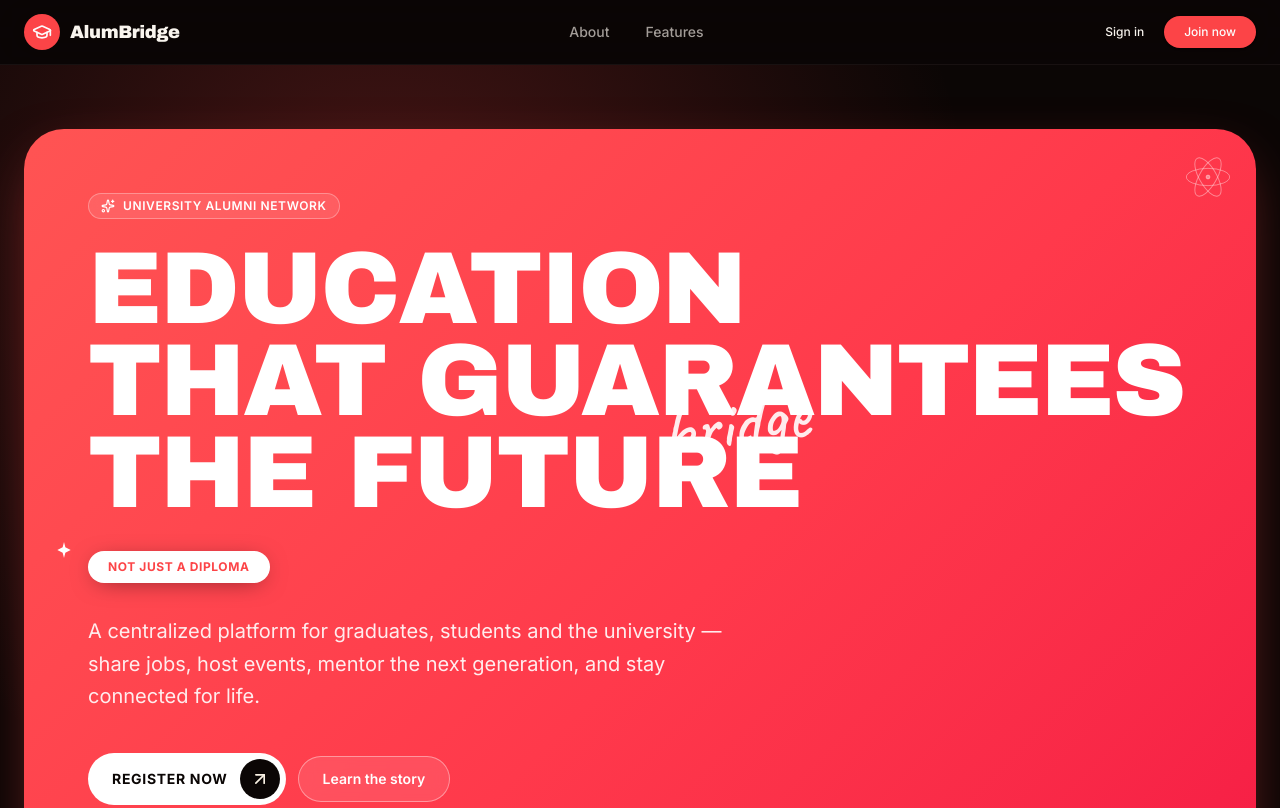
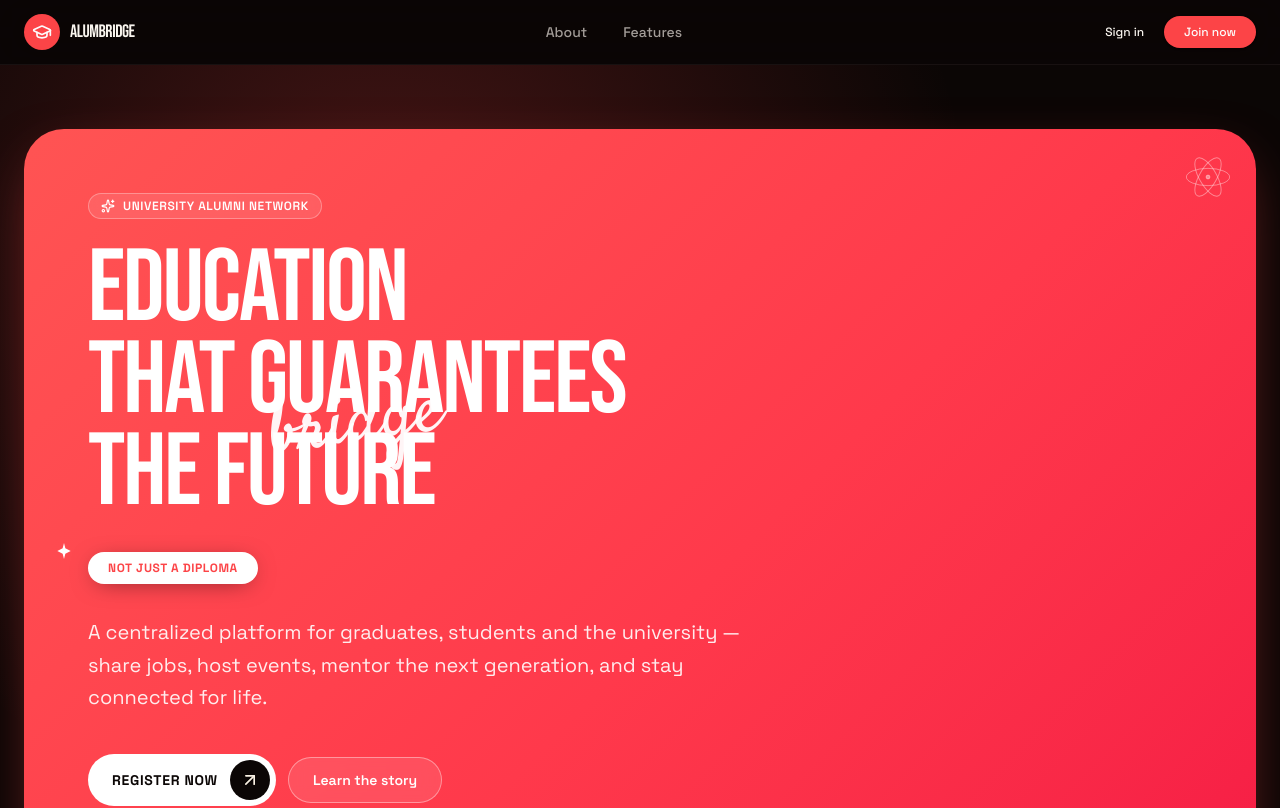
Before and after one commit to preciousaleina/alumbridge, a React (Vite) app: page / in a window 1280 px wide. Shown: the top 808 px of the page. Built offline with nearby package versions, Linux system fonts and the light colour scheme.

Commit message:
Changes
Co-authored-by: AkoFuels <189965383+AkoFuels@users.noreply.github.com>

```diff
--- a/index.html
+++ b/index.html
@@ -11,7 +11,7 @@
     <meta property="og:type" content="website" />
     <link rel="preconnect" href="https://fonts.googleapis.com" />
     <link rel="preconnect" href="https://fonts.gstatic.com" crossorigin />
-    <link href="https://fonts.googleapis.com/css2?family=Archivo+Black&family=Caveat:wght@500;700&family=Inter:wght@400;500;600;700;800&display=swap" rel="stylesheet" />
+    <link href="https://fonts.googleapis.com/css2?family=Bebas+Neue&family=Satisfy&family=Space+Grotesk:wght@400;500;600;700&display=swap" rel="stylesheet" />
   </head>
   <body>
     <div id="root"></div>
--- a/src/pages/Index.tsx
+++ b/src/pages/Index.tsx
@@ -37,7 +37,7 @@ export default function Index() {
                 <span className="relative inline-block">
                   The Future
                   {/* script accent */}
-                  <span className="absolute -right-2 -top-6 sm:-top-10 font-script text-white/90 text-5xl sm:text-7xl rotate-[-8deg] normal-case tracking-normal" style={{ fontFamily: "Caveat, cursive", textTransform: "none" }}>
+                  <span className="absolute -right-4 -top-5 sm:-right-2 sm:-top-10 z-10 font-script text-white/95 text-5xl sm:text-7xl rotate-[-8deg] normal-case tracking-normal leading-none" style={{ fontFamily: "Satisfy, cursive", textTransform: "none" }}>
                     bridge
                   </span>
                 </span>
--- a/src/styles.css
+++ b/src/styles.css
@@ -30,9 +30,9 @@
   --color-ring: var(--ring);
   --color-cream: var(--cream);
   --color-ink: var(--ink);
-  --font-display: "Archivo Black", "Inter", sans-serif;
-  --font-script: "Caveat", cursive;
-  --font-sans: "Inter", ui-sans-serif, system-ui, sans-serif;
+  --font-display: "Bebas Neue", sans-serif;
+  --font-script: "Satisfy", cursive;
+  --font-sans: "Space Grotesk", ui-sans-serif, system-ui, sans-serif;
 }
 
 :root {
```
